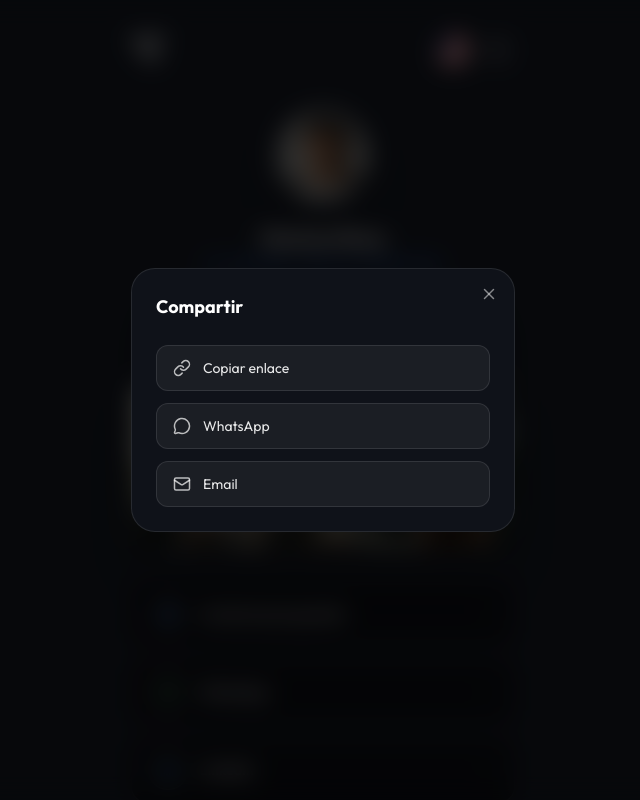
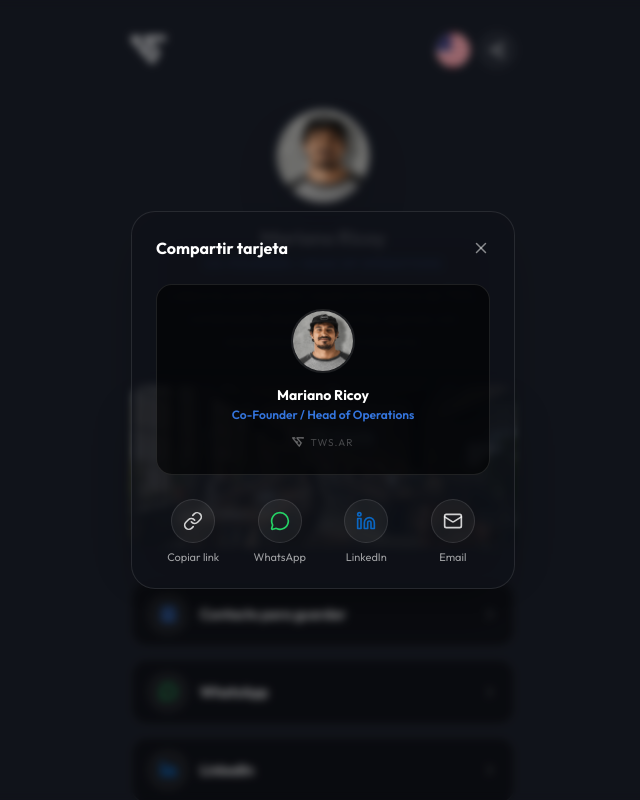
Before and after one commit to MarianoRicoy/tws-landing, a Next.js app: page /marianoricoy in a window 1280 px wide. Both pictures are taken after a click on the button 814 px from the left and 50 px from the top of the page. Shown: the top 800 px of the page, without its empty margins (317-957 px from the left). Built offline with nearby package versions, Linux system fonts and the light colour scheme.

Commit message:
Replace OS share sheet with custom branded share modal, fix LinkedIn share intent, add glass effect, fix flag icon hydration mismatch

```diff
--- a/components/nfc/FlagIcon.tsx
+++ b/components/nfc/FlagIcon.tsx
@@ -1,19 +1,16 @@
-'use client';
-
-import React, { useId } from 'react';
+import React from 'react';
 
 interface FlagProps {
   className?: string;
 }
 
 export const ArgentinaFlag: React.FC<FlagProps> = ({ className }) => {
-  const id = useId();
   return (
     <svg viewBox="0 0 32 32" className={className} xmlns="http://www.w3.org/2000/svg">
-      <clipPath id={`ar-clip-${id}`}>
+      <clipPath id="ar-flag-clip">
         <circle cx="16" cy="16" r="16" />
       </clipPath>
-      <g clipPath={`url(#ar-clip-${id})`}>
+      <g clipPath="url(#ar-flag-clip)">
         <rect width="32" height="32" fill="#fff" />
         <rect width="32" height="10.66" y="0" fill="#74ACDF" />
         <rect width="32" height="10.66" y="21.34" fill="#74ACDF" />
@@ -24,15 +21,14 @@ export const ArgentinaFlag: React.FC<FlagProps> = ({ className }) => {
 };
 
 export const UsaFlag: React.FC<FlagProps> = ({ className }) => {
-  const id = useId();
   const stripeHeight = 32 / 13;
 
   return (
     <svg viewBox="0 0 32 32" className={className} xmlns="http://www.w3.org/2000/svg">
-      <clipPath id={`us-clip-${id}`}>
+      <clipPath id="us-flag-clip">
         <circle cx="16" cy="16" r="16" />
       </clipPath>
-      <g clipPath={`url(#us-clip-${id})`}>
+      <g clipPath="url(#us-flag-clip)">
         <rect width="32" height="32" fill="#fff" />
         {Array.from({ length: 7 }).map((_, i) => (
           <rect key={i} x="0" y={i * stripeHeight * 2} width="32" height={stripeHeight} fill="#B22234" />
--- a/components/nfc/NfcProfileView.tsx
+++ b/components/nfc/NfcProfileView.tsx
@@ -123,7 +123,7 @@ const NfcProfileView: React.FC<NfcProfileViewProps> = ({
           >
             {lang === 'es' ? <UsaFlag className="w-full h-full" /> : <ArgentinaFlag className="w-full h-full" />}
           </button>
-          <ShareButton url={pageUrl} title={name} />
+          <ShareButton url={pageUrl} name={name} role={t.role} photoSrc={photoSrc} />
         </div>
       </div>
 
--- a/components/nfc/ShareButton.tsx
+++ b/components/nfc/ShareButton.tsx
@@ -1,28 +1,19 @@
 'use client';
 
 import React, { useState } from 'react';
-import { Share2, Link as LinkIcon, Check, X, Mail, MessageCircle } from 'lucide-react';
+import Image from 'next/image';
+import { Share2, Link as LinkIcon, Check, X, Mail, MessageCircle, Linkedin } from 'lucide-react';
 
 interface ShareButtonProps {
   url: string;
-  title: string;
+  name: string;
+  role: string;
+  photoSrc: string;
 }
 
-const ShareButton: React.FC<ShareButtonProps> = ({ url, title }) => {
+const ShareButton: React.FC<ShareButtonProps> = ({ url, name, role, photoSrc }) => {
   const [isOpen, setIsOpen] = useState(false);
   const [copied, setCopied] = useState(false);
-
-  const handleShare = async () => {
-    if (typeof navigator !== 'undefined' && navigator.share) {
-      try {
-        await navigator.share({ title, url });
-      } catch {
-        // User cancelled the native share sheet, do nothing.
-      }
-      return;
-    }
-    setIsOpen(true);
-  };
 
   const handleCopy = async () => {
     await navigator.clipboard.writeText(url);
@@ -30,10 +21,33 @@ const ShareButton: React.FC<ShareButtonProps> = ({ url, title }) => {
     setTimeout(() => setCopied(false), 2000);
   };
 
+  const shareOptions = [
+    {
+      label: copied ? 'Copiado' : 'Copiar link',
+      icon: copied ? <Check size={20} className="text-accent-cyan" /> : <LinkIcon size={20} className="text-white/80" />,
+      onClick: handleCopy,
+    },
+    {
+      label: 'WhatsApp',
+      icon: <MessageCircle size={20} className="text-[#25D366]" />,
+      href: `https://wa.me/?text=${encodeURIComponent(url)}`,
+    },
+    {
+      label: 'LinkedIn',
+      icon: <Linkedin size={20} className="text-[#0A66C2]" />,
+      href: `https://www.linkedin.com/sharing/share-offsite/?url=${encodeURIComponent(url)}`,
+    },
+    {
+      label: 'Email',
+      icon: <Mail size={20} className="text-white/80" />,
+      href: `mailto:?body=${encodeURIComponent(url)}`,
+    },
+  ];
+
   return (
     <>
       <button
-        onClick={handleShare}
+        onClick={() => setIsOpen(true)}
         aria-label="Compartir"
         className="w-9 h-9 rounded-full bg-white/5 border border-white/10 flex items-center justify-center text-white/70 hover:text-white hover:border-white/20 transition-colors"
       >
@@ -43,52 +57,68 @@ const ShareButton: React.FC<ShareButtonProps> = ({ url, title }) => {
       {isOpen && (
         <div
           onClick={() => setIsOpen(false)}
-          className="fixed inset-0 z-50 flex items-center justify-center bg-black/70 backdrop-blur-md p-4"
+          className="fixed inset-0 z-50 flex items-center justify-center bg-black/30 backdrop-blur-sm p-4"
         >
           <div
             onClick={(e) => e.stopPropagation()}
-            className="w-full max-w-sm bg-[#0F1219] rounded-3xl border border-white/10 shadow-2xl p-6 relative"
+            className="w-full max-w-sm bg-[#0F1219]/80 backdrop-blur-xl rounded-3xl border border-white/10 shadow-2xl p-6 relative"
           >
+            <div className="flex items-center justify-between mb-6">
+              <h3 className="text-white font-bold text-base">Compartir tarjeta</h3>
               <button
                 onClick={() => setIsOpen(false)}
-              className="absolute top-4 right-4 text-white/50 hover:text-white transition-colors"
+                className="text-white/50 hover:text-white transition-colors"
                 aria-label="Cerrar"
               >
                 <X size={18} />
               </button>
+            </div>
 
-            <h3 className="text-white font-bold text-lg mb-6">Compartir</h3>
+            {/* Preview card */}
+            <div className="rounded-2xl bg-surface-dark/60 border border-white/10 p-6 flex flex-col items-center text-center mb-6">
+              <div className="relative w-16 h-16 rounded-full overflow-hidden border-2 border-white/10 mb-3">
+                <Image src={photoSrc} alt={name} fill className="object-cover" />
+              </div>
+              <p className="text-white font-bold text-sm">{name}</p>
+              <p className="text-accent-cyan/90 text-xs font-semibold mt-0.5">{role}</p>
+              <div className="flex items-center gap-1.5 mt-3 opacity-40">
+                <Image src="/Isologo.svg" alt="TWS" width={12} height={12} />
+                <span className="text-[10px] uppercase tracking-widest text-white/60">tws.ar</span>
+              </div>
+            </div>
 
-            <div className="space-y-3">
-              <button
-                onClick={handleCopy}
-                className="w-full flex items-center gap-3 bg-white/5 hover:bg-white/10 border border-white/10 rounded-xl px-4 py-3 text-left transition-colors"
-              >
-                {copied ? (
-                  <Check size={18} className="text-accent-cyan" />
-                ) : (
-                  <LinkIcon size={18} className="text-white/70" />
-                )}
-                <span className="text-sm text-white/90">{copied ? 'Enlace copiado' : 'Copiar enlace'}</span>
-              </button>
+            {/* Share options */}
+            <div className="grid grid-cols-4 gap-3">
+              {shareOptions.map((option) => {
+                const content = (
+                  <>
+                    <div className="w-11 h-11 rounded-full bg-white/5 border border-white/10 flex items-center justify-center">
+                      {option.icon}
+                    </div>
+                    <span className="text-[11px] text-white/60 text-center leading-tight">{option.label}</span>
+                  </>
+                );
 
+                if (option.href) {
+                  return (
                     <a
-                href={`https://wa.me/?text=${encodeURIComponent(url)}`}
+                      key={option.label}
+                      href={option.href}
                       target="_blank"
                       rel="noopener noreferrer"
-                className="w-full flex items-center gap-3 bg-white/5 hover:bg-white/10 border border-white/10 rounded-xl px-4 py-3 transition-colors"
+                      className="flex flex-col items-center gap-2"
                     >
-                <MessageCircle size={18} className="text-white/70" />
-                <span className="text-sm text-white/90">WhatsApp</span>
+                      {content}
                     </a>
+                  );
+                }
 
-              <a
-                href={`mailto:?body=${encodeURIComponent(url)}`}
-                className="w-full flex items-center gap-3 bg-white/5 hover:bg-white/10 border border-white/10 rounded-xl px-4 py-3 transition-colors"
-              >
-                <Mail size={18} className="text-white/70" />
-                <span className="text-sm text-white/90">Email</span>
-              </a>
+                return (
+                  <button key={option.label} onClick={option.onClick} className="flex flex-col items-center gap-2">
+                    {content}
+                  </button>
+                );
+              })}
             </div>
           </div>
         </div>
```
Lines whose indentation alone changed are shown as unchanged.
